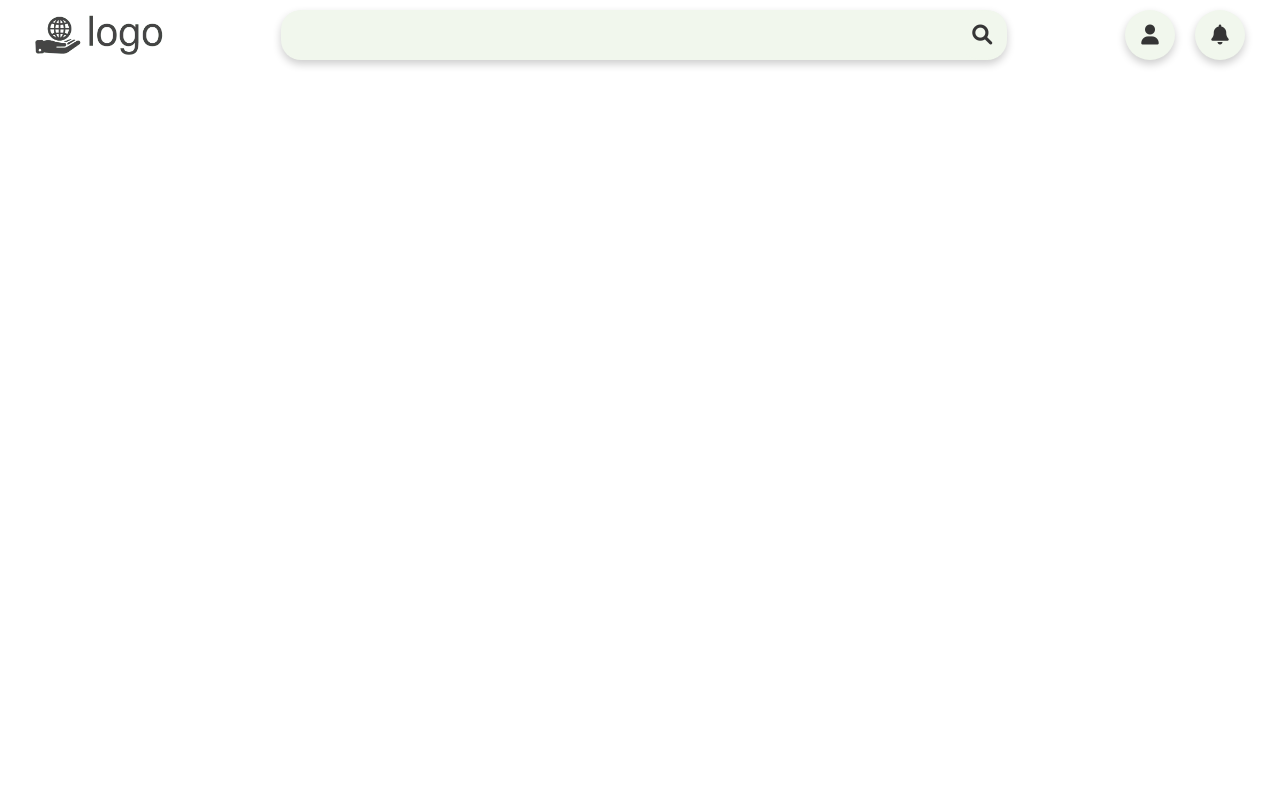
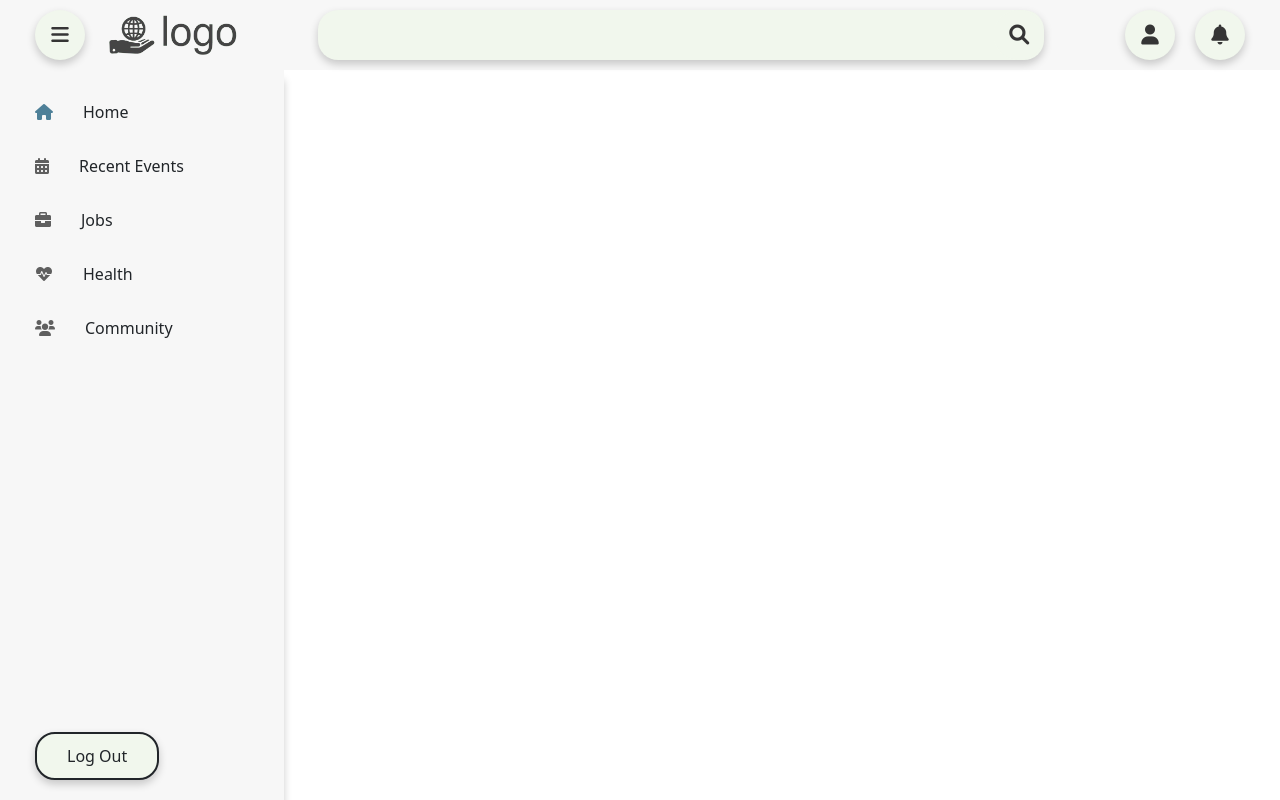
Before and after one commit to Tsantanny/econumpy-UI, a React (Vite) app: page / in a window 1280 px wide. Built offline with nearby package versions, Linux system fonts and the light colour scheme.

Commit message:
feat(dashboard): add side bar to dashboard

```diff
--- a/src/components/Header.jsx
+++ b/src/components/Header.jsx
@@ -6,18 +6,23 @@ function Header() {
   return (
     <div className="min-container header">
       <div className="d-flex">
-        <img src={logo} className="dashboard-logo" alt="Logo" />{" "}
-        <div className="search-bar">
+        <div className="d-flex gap-4">
+          <button className="round-btn box-shadow">
+            <i className="fas fa-bars"></i>
+          </button>
+          <img src={logo} className="dashboard-logo" alt="Logo" />
+        </div>
+        <div className="search-bar box-shadow">
           <input type="text" />
           <button className="round-btn">
             <i className="fas fa-search"></i>
           </button>
         </div>
         <div className="personnal">
-          <button className="round-btn">
+          <button className="round-btn box-shadow">
             <i className="fas fa-user"></i>
           </button>
-          <button className="round-btn">
+          <button className="round-btn box-shadow">
             <i className="fas fa-bell"></i>
           </button>
         </div>
--- /dev/null
+++ b/src/components/SideBar.jsx
@@ -0,0 +1,38 @@
+import "../styles/global-style.css";
+import "../styles/SideBar.css";
+import logo from "../assets/images/logo.png";
+import Header from "./Header";
+
+function SideBar() {
+  return (
+    <>
+      <section className="min-container side-bar box-shadow">
+        <ul className="list-unstyled ">
+          <li className="active d-flex align-items-center ">
+            <i className="fas fa-home"></i>
+            Home
+          </li>
+          <li className="d-flex align-items-center ">
+            <i className="fas fa-calendar-alt"></i>
+            Recent Events
+          </li>
+          <li className="d-flex align-items-center ">
+            <i className="fas fa-briefcase"></i>
+            Jobs
+          </li>
+          <li className="d-flex align-items-center ">
+            <i className="fas fa-heartbeat"></i>
+            Health
+          </li>
+          <li className="d-flex align-items-center ">
+            <i className="fas fa-users"></i>
+            Community
+          </li>
+        </ul>
+        <button className="log-out text-dark box-shadow">Log Out</button>
+      </section>
+    </>
+  );
+}
+
+export default SideBar;
--- a/src/main.jsx
+++ b/src/main.jsx
@@ -7,11 +7,13 @@ import {
   Route,
   RouterProvider,
 } from "react-router-dom";
+import RegisterPage from "./pages/Register";
 
 const router = createBrowserRouter(
   createRoutesFromElements(
     <>
       <Route path="/" element={<Home />} />
+      <Route path="/register" element={<RegisterPage />} />
     </>
   )
 );
--- a/src/pages/Home.jsx
+++ b/src/pages/Home.jsx
@@ -1,8 +1,10 @@
 import Header from "../components/Header";
+import SideBar from "../components/SideBar";
 
 function Home() {
   return <>
     <Header></Header>
+    <SideBar></SideBar>
   </>;
 }
 export default Home;
--- a/src/styles/Header.css
+++ b/src/styles/Header.css
@@ -1,6 +1,6 @@
 /* header */
 .header {
-  padding-block: 10px;
+  background-color: rgb(247, 247, 247);
 }
 
 .header i {
@@ -10,6 +10,7 @@
   height: 40px;
 }
 .header .d-flex {
+  height: 70px;
   justify-content: space-between;
   align-items: center;
 }
@@ -25,14 +26,13 @@
   flex: 1;
   border: none;
   outline: none;
-  padding-inline: 20px;
+  padding-inline: 30px;
 }
 
 .search-bar {
   background-color: var(--mint-cream);
   display: flex;
   border-radius: 20px;
-  box-shadow: 0px 4px 8px rgba(0, 0, 0, 0.2);
 }
 
 .personnal {
@@ -40,7 +40,3 @@
   gap: 20px;
   height: fit-content;
 }
-
-.personnal button {
-  box-shadow: 0px 4px 8px rgba(0, 0, 0, 0.2);
-}
--- /dev/null
+++ b/src/styles/SideBar.css
@@ -0,0 +1,42 @@
+.side-bar {
+  background-color: rgb(247, 247, 247);
+  width: fit-content;
+  height: calc(100vh - 70px);
+  z-index: 200;
+  top: 0;
+  padding-right: 100px;
+  padding-top: 30px;
+}
+
+.min-container.side-bar.box-shadow {
+  box-shadow: 0px 10px 8px rgba(0, 0, 0, 0.2);
+}
+
+.side-bar ul {
+  display: flex;
+  flex-direction: column;
+  gap: 30px;
+}
+
+.log-out {
+  position: absolute;
+  bottom: 20px;
+  border: none;
+  padding: 10px 30px;
+  border-radius: 20px;
+  background: var(--mint-cream);
+  font-weight: 500;
+  border: 2px solid;
+}
+
+.side-bar li i {
+  color: rgb(95, 95, 95);
+}
+
+.side-bar li {
+  gap: 30px;
+}
+
+.side-bar .active i {
+  color: var(--air-force-blue);
+}
--- a/src/styles/global-style.css
+++ b/src/styles/global-style.css
@@ -38,3 +38,7 @@
 .min-container {
   padding-inline: 35px;
 }
+
+.box-shadow {
+  box-shadow: 0px 4px 8px rgba(0, 0, 0, 0.2);
+}
```
